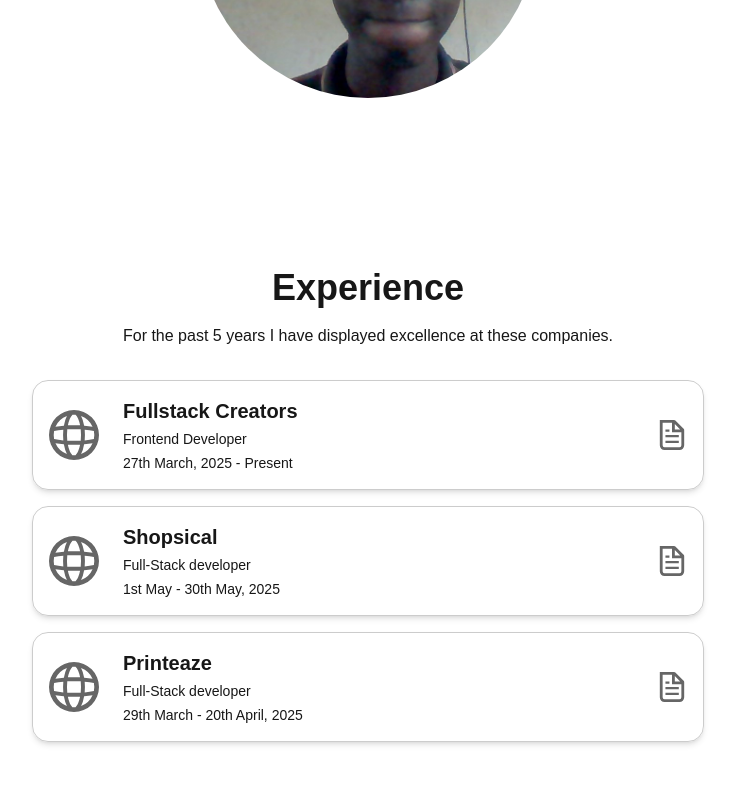
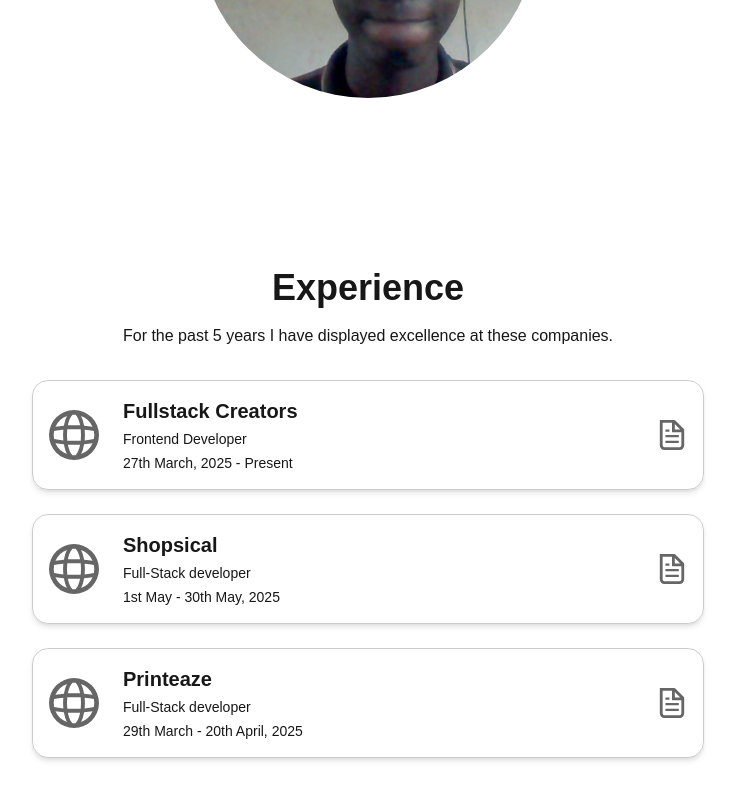
Before and after one commit to fisayo-dev/my-portfolio, a Next.js app: page / in a window 1280 px wide. Shown: the part 644-1444 px from the top of the page, without its empty margins (272-1007 px from the left). Built offline with nearby package versions, Linux system fonts and the light colour scheme; a web font is replaced by a local one.

Commit message:
style: increase padding

```diff
--- a/components/Experience.tsx
+++ b/components/Experience.tsx
@@ -37,7 +37,7 @@ const Experience = () => {
                 <p>For the past 5 years I have displayed excellence at these companies.</p>
             </div>
             <div className="w-full md:max-w-2xl mx-auto">
-                <div className="grid gap-4">
+                <div className="grid gap-6">
                     {experience.reverse().map((one,index) => (
                         <Link href={one.website}  key={index} className="shadow-md cursor-pointer border-[0.1rem] hover:border-black/40 border-black/20 dark:hover:border-white/40 dark:border-white/20 rounded-2xl overflow-hidden">
                             <div className="flex p-4 items-center gap-6">
```
